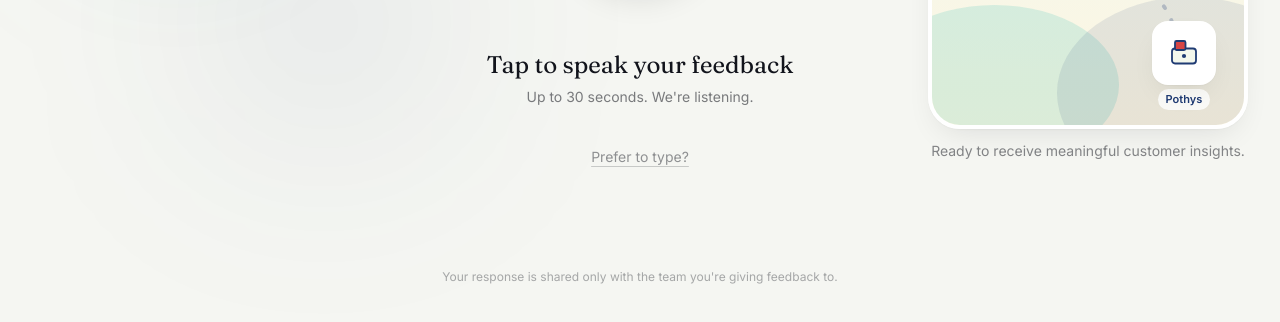
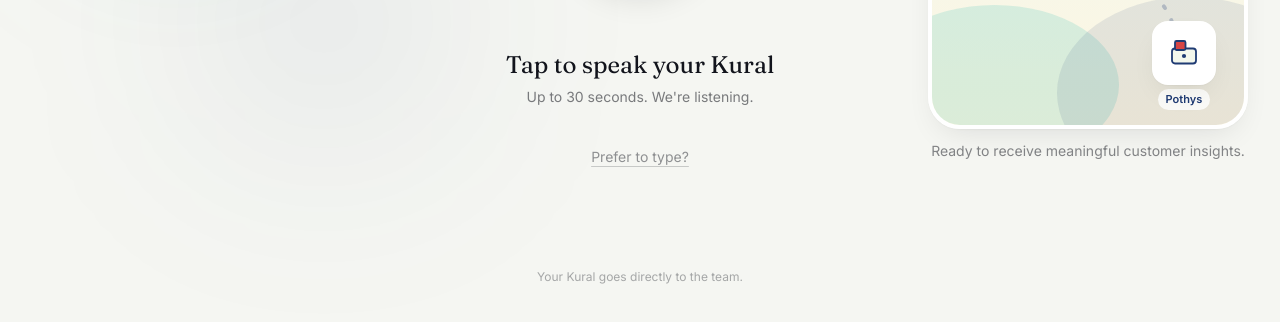
Before and after one commit to rbrightsingh-sys/kural_oneway, a React (Vite) app in the folder frontend/: page / in a window 1280 px wide. Shown: the part 475-797 px from the top of the page. Built offline with nearby package versions, Linux system fonts and the light colour scheme; no server answers.

Commit message:
changed the tone of the words to use kural

```diff
--- a/frontend/src/components/Footer.jsx
+++ b/frontend/src/components/Footer.jsx
@@ -2,7 +2,7 @@ export default function Footer() {
   return (
     <footer className="pb-10 pt-16 text-center">
       <p className="text-xs text-ink/35">
-        Your response is shared only with the team you're giving feedback to.
+        Your Kural goes directly to the team.
       </p>
     </footer>
   );
--- a/frontend/src/components/StatusCaption.jsx
+++ b/frontend/src/components/StatusCaption.jsx
@@ -1,6 +1,6 @@
 const COPY = {
   ready: {
-    title: "Tap to speak your feedback",
+    title: "Tap to speak your Kural",
     subtitle: "Up to 30 seconds. We're listening.",
   },
   recording: {
--- a/frontend/src/components/SuccessModal.jsx
+++ b/frontend/src/components/SuccessModal.jsx
@@ -20,10 +20,10 @@ export default function SuccessModal({ onSubmitAnother }) {
         </div>
 
         <h2 id="success-title" className="mt-5 font-display text-2xl text-ink">
-          Feedback received
+          Thank You!
         </h2>
         <p className="mt-2 text-sm leading-relaxed text-ink/60">
-          Thank you for taking the time to share your voice. Your feedback has
+          Thank you for taking the time to share your voice. Your kural has
           been sent to the team.
         </p>
 
@@ -32,7 +32,7 @@ export default function SuccessModal({ onSubmitAnother }) {
           onClick={onSubmitAnother}
           className="mt-7 w-full rounded-full bg-harbor px-6 py-3 text-sm font-medium text-white transition hover:bg-harbor-dark"
         >
-          Share more feedback
+          Share your kural
         </button>
       </div>
     </div>
```
